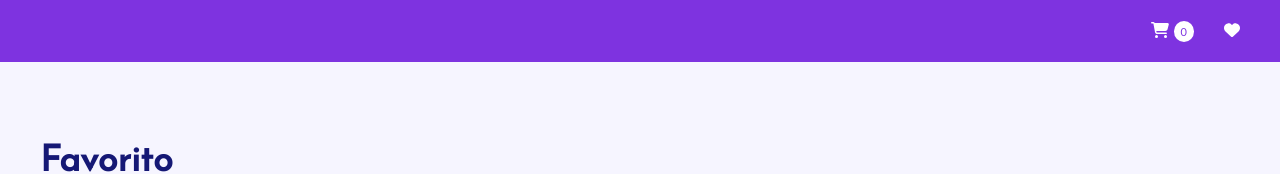
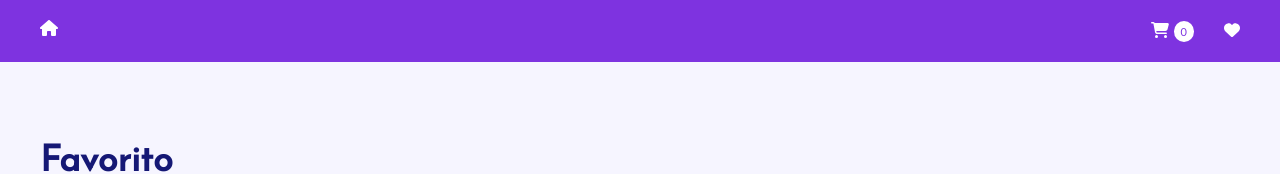
Before and after one commit to fabianaevaristo/Cart_sass, a React (Create React App) app: page /favorito in a window 1280 px wide. Shown: the top 174 px of the page. Built offline with nearby package versions, Linux system fonts and the light colour scheme.

Commit message:
acrecentou o link home

```diff
--- a/src/components/Header.js
+++ b/src/components/Header.js
@@ -1,13 +1,14 @@
-import React, {useEffect, useState} from 'react';
+import React from 'react';
 import { FontAwesomeIcon } from '@fortawesome/react-fontawesome';
 import { faCartShopping } from '@fortawesome/free-solid-svg-icons';
-import { faHeart } from "@fortawesome/free-solid-svg-icons";
+import { faHeart, faHome } from "@fortawesome/free-solid-svg-icons";
 
 
 function Header({quantidade}) {
   return(
     <div className="header">
       <div className="container">
+        <a  href={`/`}><FontAwesomeIcon icon={faHome} style={{float: "left"}}/></a>
         <a  href={`/carrinho`}>
           <FontAwesomeIcon icon={faCartShopping} />
           <span className='quantidade'>{quantidade}</span>
```
Also changed, not shown: src/layout/Layout.js (deleted, +0 -11 lines), src/layout/index.js (deleted, +0 -23 lines).
